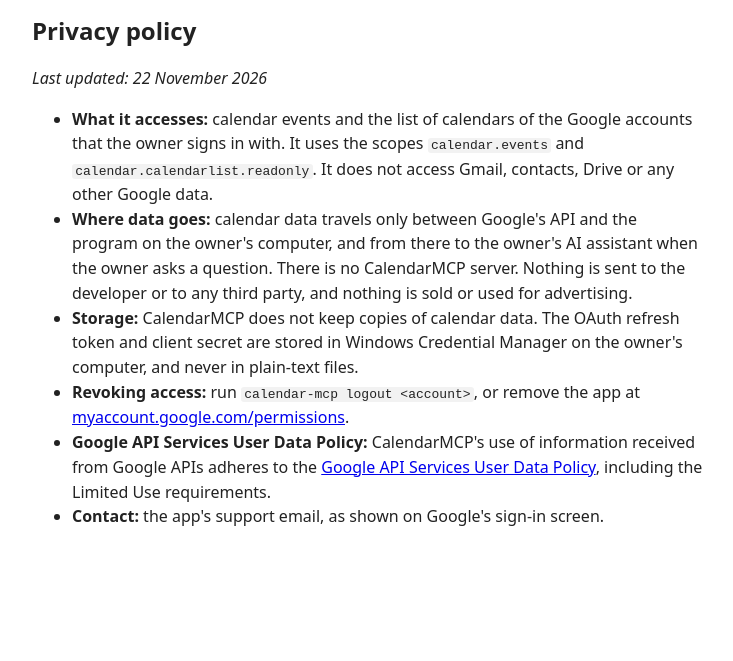
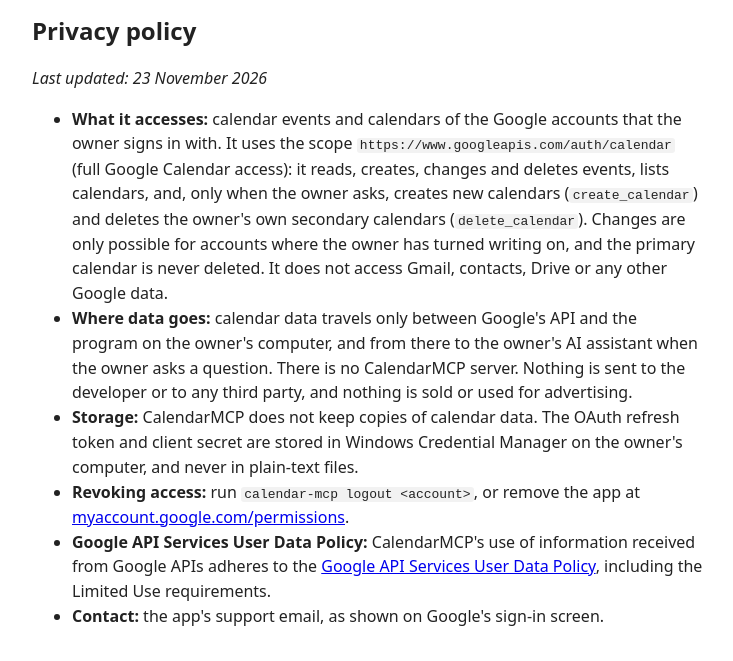
Before and after one commit to martydevelops/martydevelops.github.io, a plain HTML site: page index.html in a window 1280 px wide. Shown: the part 169-830 px from the top of the page, without its empty margins (272-1005 px from the left). Before the commit the page ends 800 px from the top, so only its background shows below. Drawn offline with Linux system fonts and the light colour scheme.

Commit message:
Privacy policy: full calendar scope and create/delete_calendar tools
Co-Authored-By: Claude Opus 5.5 <noreply@anthropic.com>

```diff
--- a/index.html
+++ b/index.html
@@ -15,9 +15,9 @@
 <p>CalendarMCP is a personal, self-hosted tool that runs on its owner's own Windows computer. It lets the owner's AI assistant (Claude) read and manage the owner's own Google and Outlook calendar appointments. It is not offered to the public.</p>
 
 <h2 id="privacy">Privacy policy</h2>
-<p><em>Last updated: 22 November 2026</em></p>
+<p><em>Last updated: 23 November 2026</em></p>
 <ul>
-  <li><strong>What it accesses:</strong> calendar events and the list of calendars of the Google accounts that the owner signs in with. It uses the scopes <code>calendar.events</code> and <code>calendar.calendarlist.readonly</code>. It does not access Gmail, contacts, Drive or any other Google data.</li>
+  <li><strong>What it accesses:</strong> calendar events and calendars of the Google accounts that the owner signs in with. It uses the scope <code>https://www.googleapis.com/auth/calendar</code> (full Google Calendar access): it reads, creates, changes and deletes events, lists calendars, and, only when the owner asks, creates new calendars (<code>create_calendar</code>) and deletes the owner's own secondary calendars (<code>delete_calendar</code>). Changes are only possible for accounts where the owner has turned writing on, and the primary calendar is never deleted. It does not access Gmail, contacts, Drive or any other Google data.</li>
   <li><strong>Where data goes:</strong> calendar data travels only between Google's API and the program on the owner's computer, and from there to the owner's AI assistant when the owner asks a question. There is no CalendarMCP server. Nothing is sent to the developer or to any third party, and nothing is sold or used for advertising.</li>
   <li><strong>Storage:</strong> CalendarMCP does not keep copies of calendar data. The OAuth refresh token and client secret are stored in Windows Credential Manager on the owner's computer, and never in plain-text files.</li>
   <li><strong>Revoking access:</strong> run <code>calendar-mcp logout &lt;account&gt;</code>, or remove the app at <a href="https://myaccount.google.com/permissions">myaccount.google.com/permissions</a>.</li>
```
